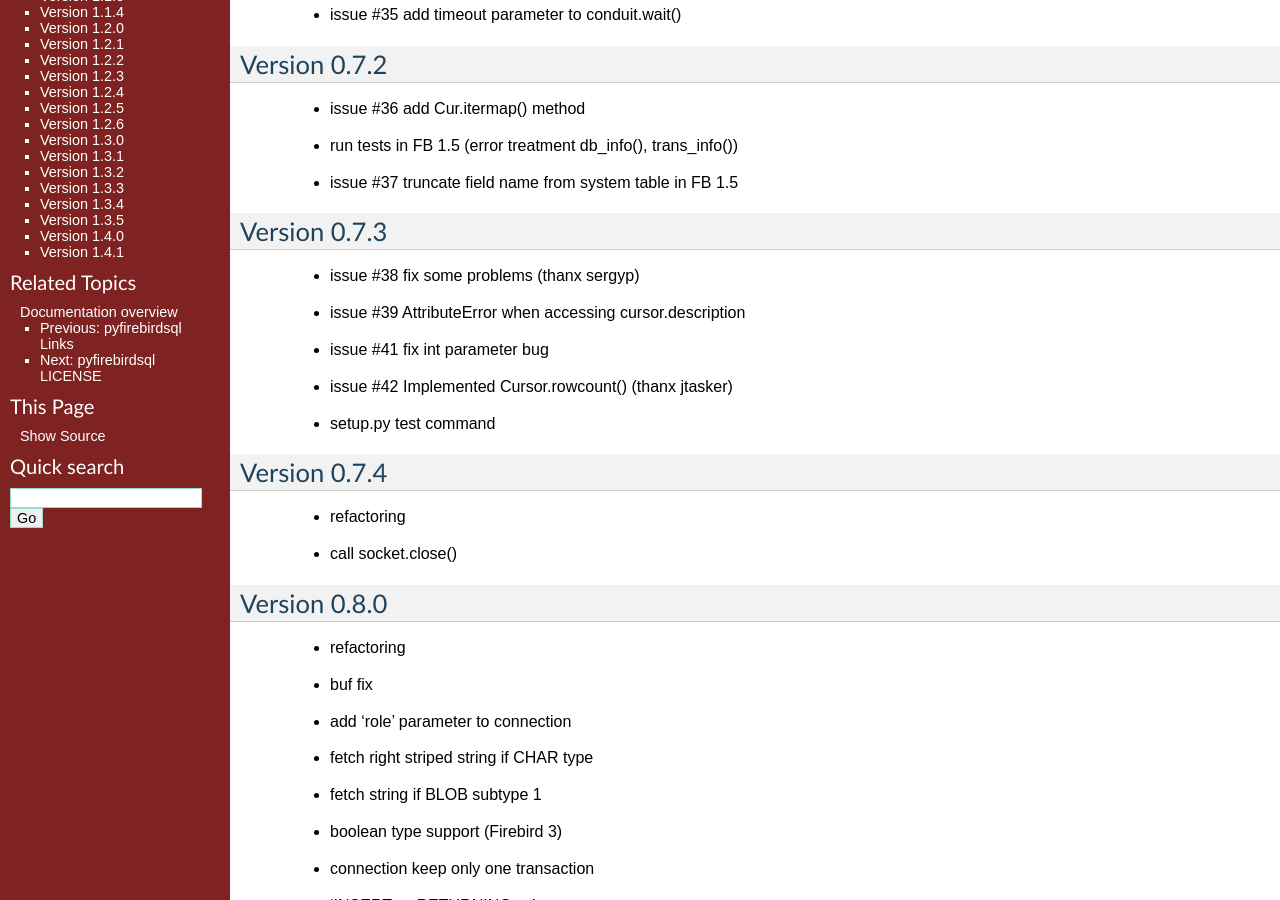
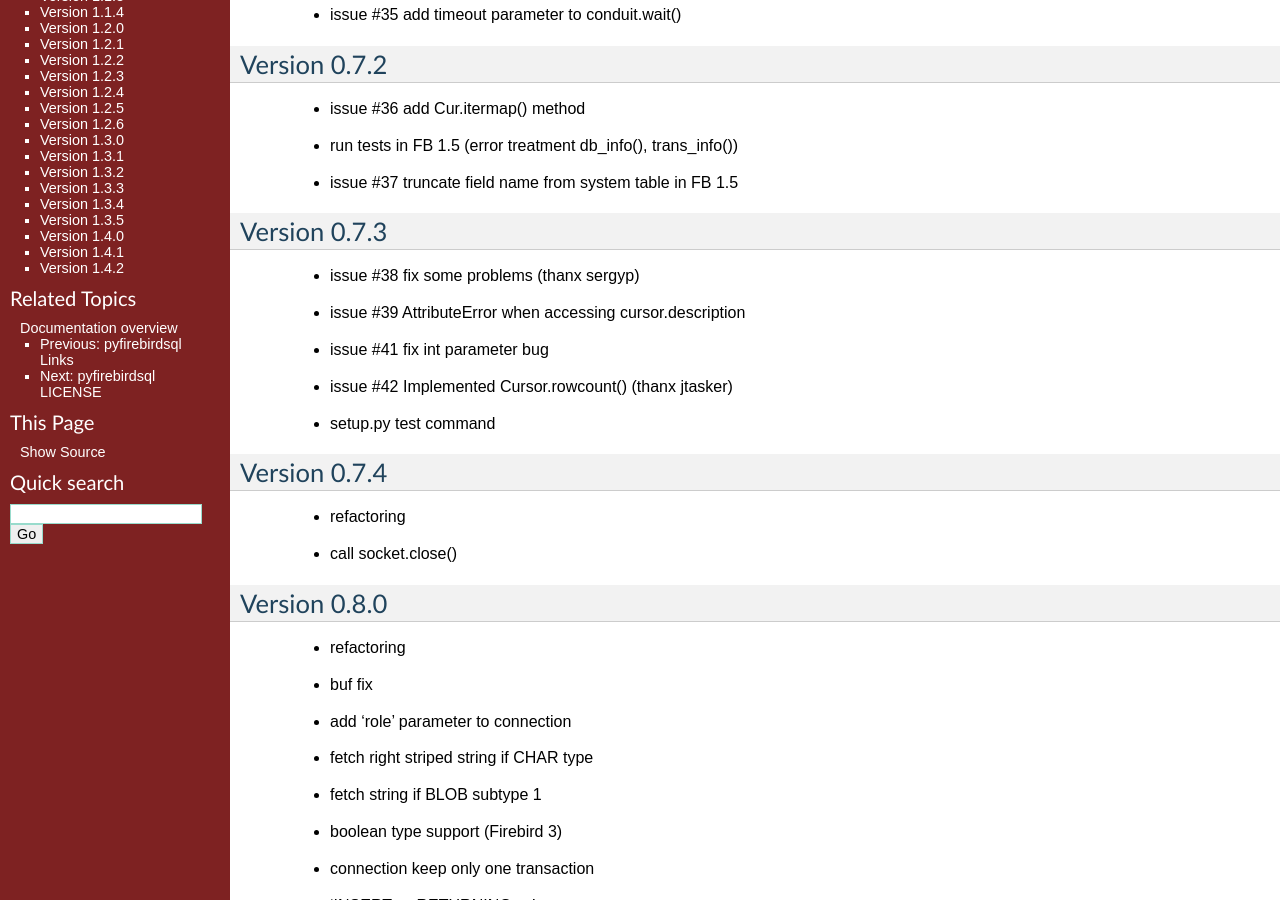
Before and after one commit to nakagami/pyfirebirdsql, a Sphinx documentation site: the page built from sphinx/changelog.rst, in a window 1280 px wide and 900 px high, scrolled down 616 px. Built offline with Sphinx 7.4.7, drawn with Linux system fonts in a browser that asks for light colours; some of the changed text lies outside the part shown.

Commit message:
update changelog

```diff
--- a/sphinx/changelog.rst
+++ b/sphinx/changelog.rst
@@ -327,3 +327,8 @@
    - create pyproject.toml and remove setup.py
    - fix timeout parameter #125
    - test with pytest
+
+Version 1.4.2
+==============
+
+   - fix asyncio API #127
```
